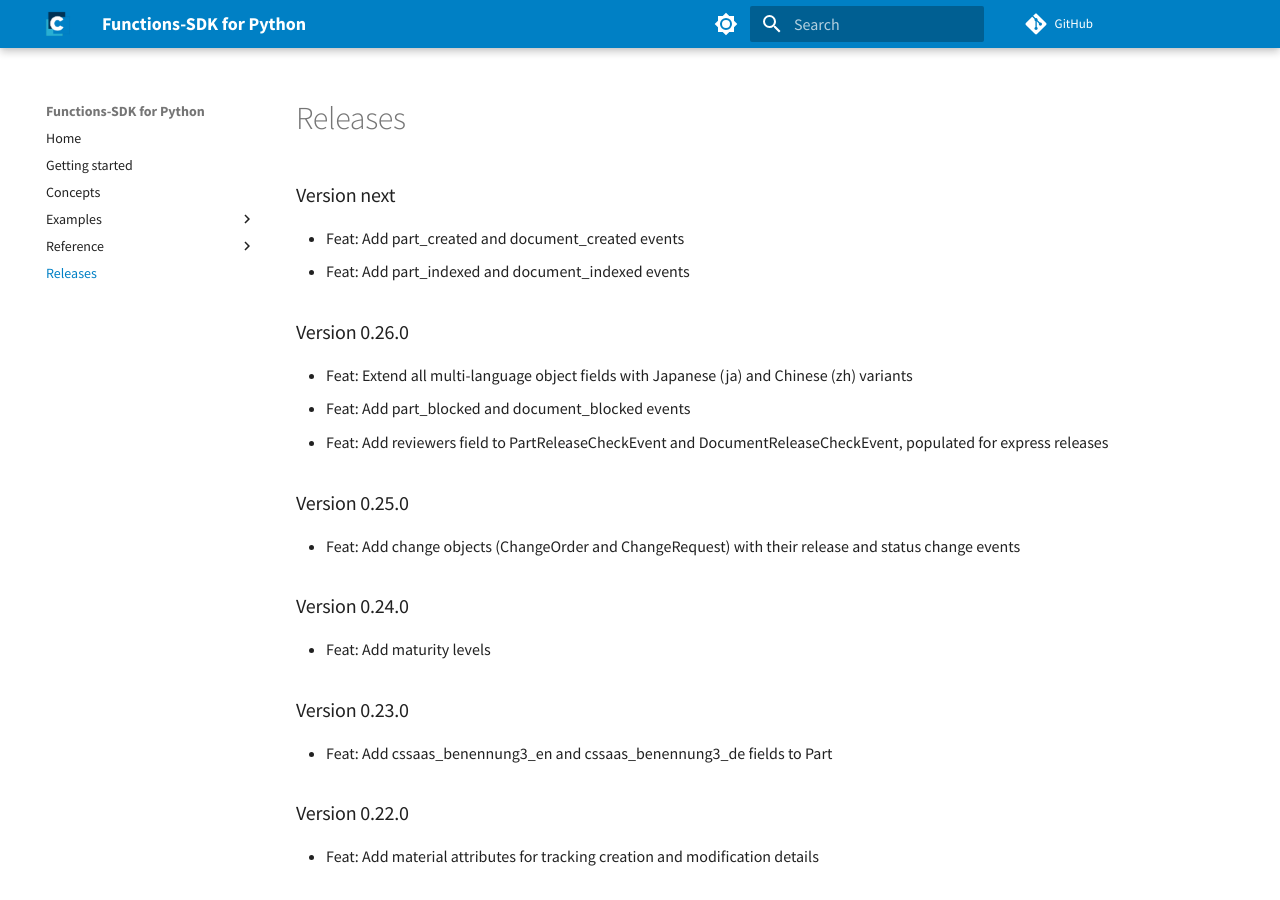
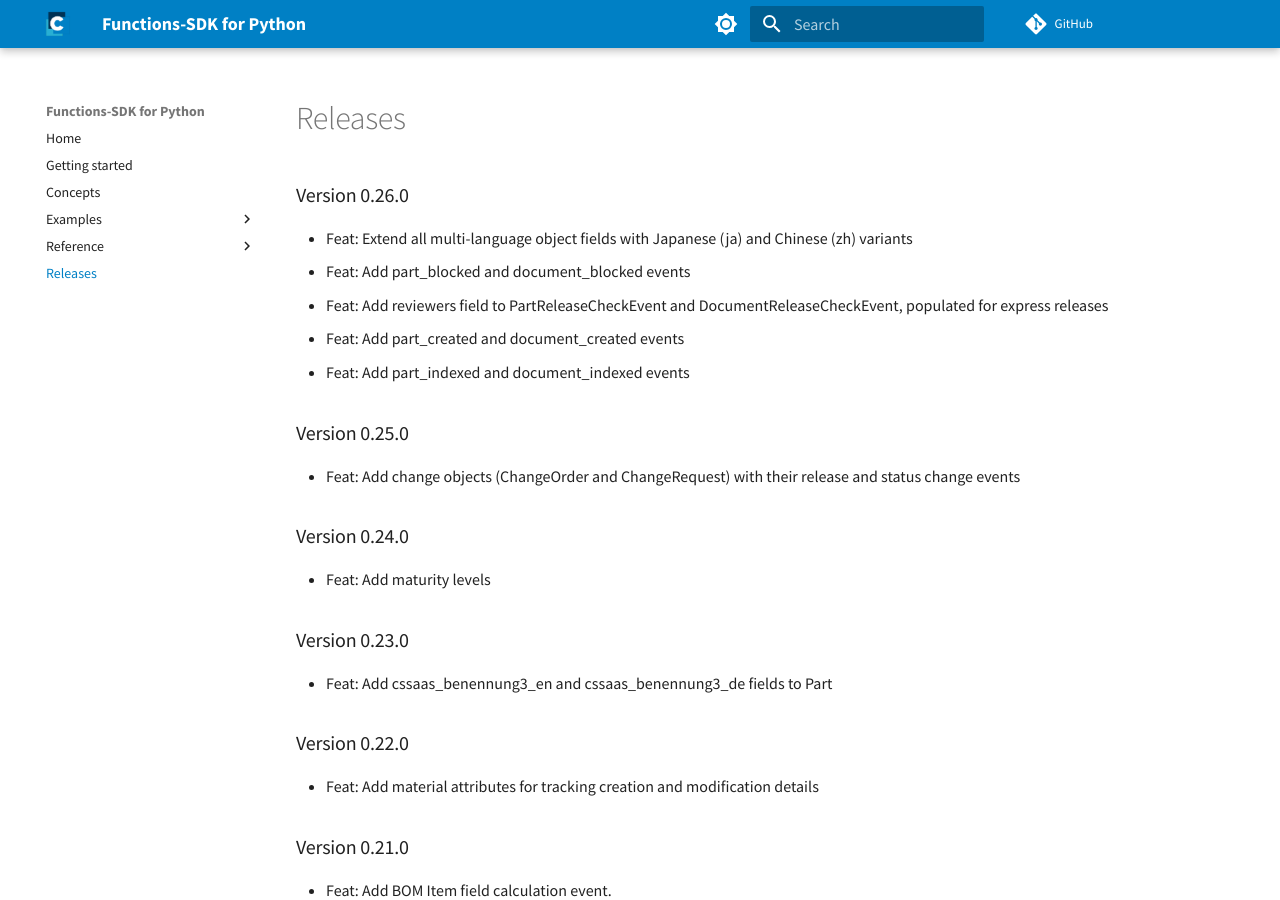
Before and after one commit to cslab/functions-sdk-python, an MkDocs documentation site: the page built from docs/release_notes.md, in a window 1280 px wide and 900 px high. Built offline with MkDocs 1.6.1 and Material for MkDocs 9.7.7, drawn with Linux system fonts in a browser that asks for light colours; comment, search, counter and statistics services are not loaded.

Commit message:
update release notes

```diff
--- a/docs/release_notes.md
+++ b/docs/release_notes.md
@@ -3,14 +3,12 @@ hide:
   - toc
 ---
 
-### Version next
-- Feat: Add part_created and document_created events
-- Feat: Add part_indexed and document_indexed events
-
 ### Version 0.26.0
 - Feat: Extend all multi-language object fields with Japanese (ja) and Chinese (zh) variants
 - Feat: Add part_blocked and document_blocked events
 - Feat: Add reviewers field to PartReleaseCheckEvent and DocumentReleaseCheckEvent, populated for express releases
+- Feat: Add part_created and document_created events
+- Feat: Add part_indexed and document_indexed events
 
 ### Version 0.25.0
 - Feat: Add change objects (ChangeOrder and ChangeRequest) with their release and status change events
```
